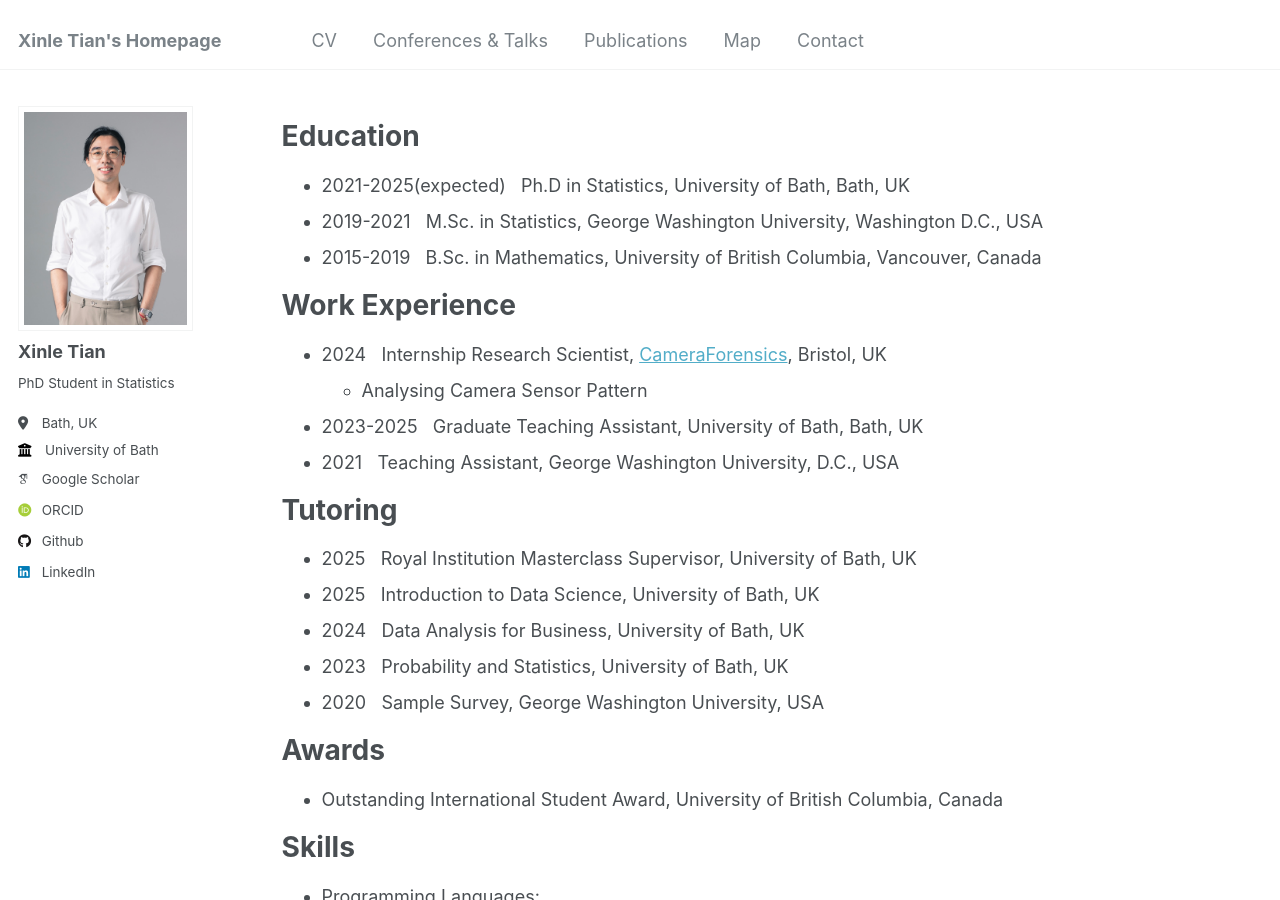
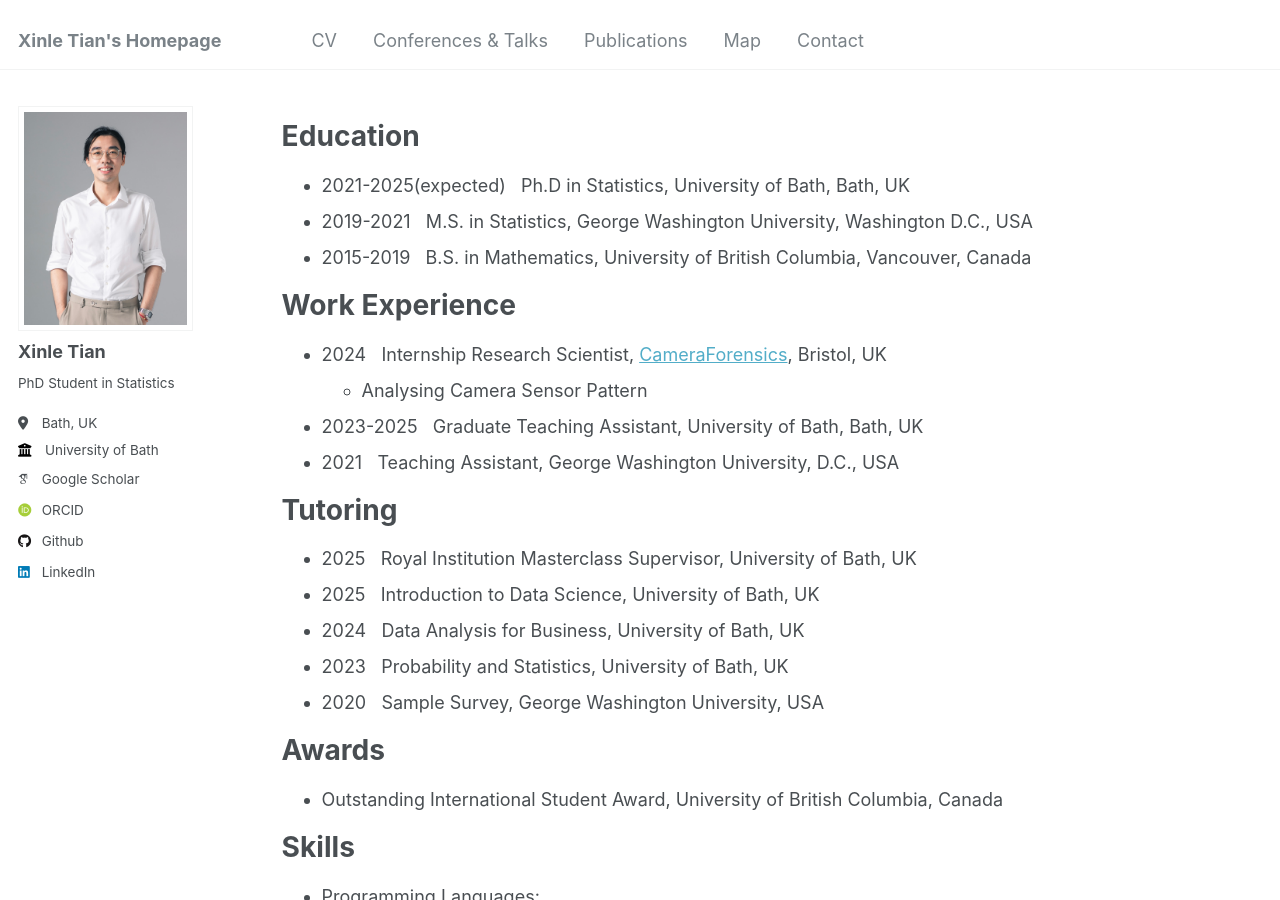
Before and after one commit to xinlet/xinlet.github.io, a Jekyll site: the page built from _pages/cv.md, in a window 1280 px wide and 900 px high. Built offline with Jekyll 4.4.1, drawn with Linux system fonts in a browser that asks for light colours; some web fonts are replaced.

Commit message:
Update cv.md

```diff
--- a/_pages/cv.md
+++ b/_pages/cv.md
@@ -12,8 +12,8 @@ redirect_from:
 Education
 ======
 * 2021-2025(expected) &nbsp; Ph.D in Statistics, University of Bath, Bath, UK
-* 2019-2021 &nbsp; M.Sc. in Statistics, George Washington University, Washington D.C., USA
-* 2015-2019 &nbsp; B.Sc. in Mathematics, University of British Columbia, Vancouver, Canada
+* 2019-2021 &nbsp; M.S. in Statistics, George Washington University, Washington D.C., USA
+* 2015-2019 &nbsp; B.S. in Mathematics, University of British Columbia, Vancouver, Canada
 
 
 
```
